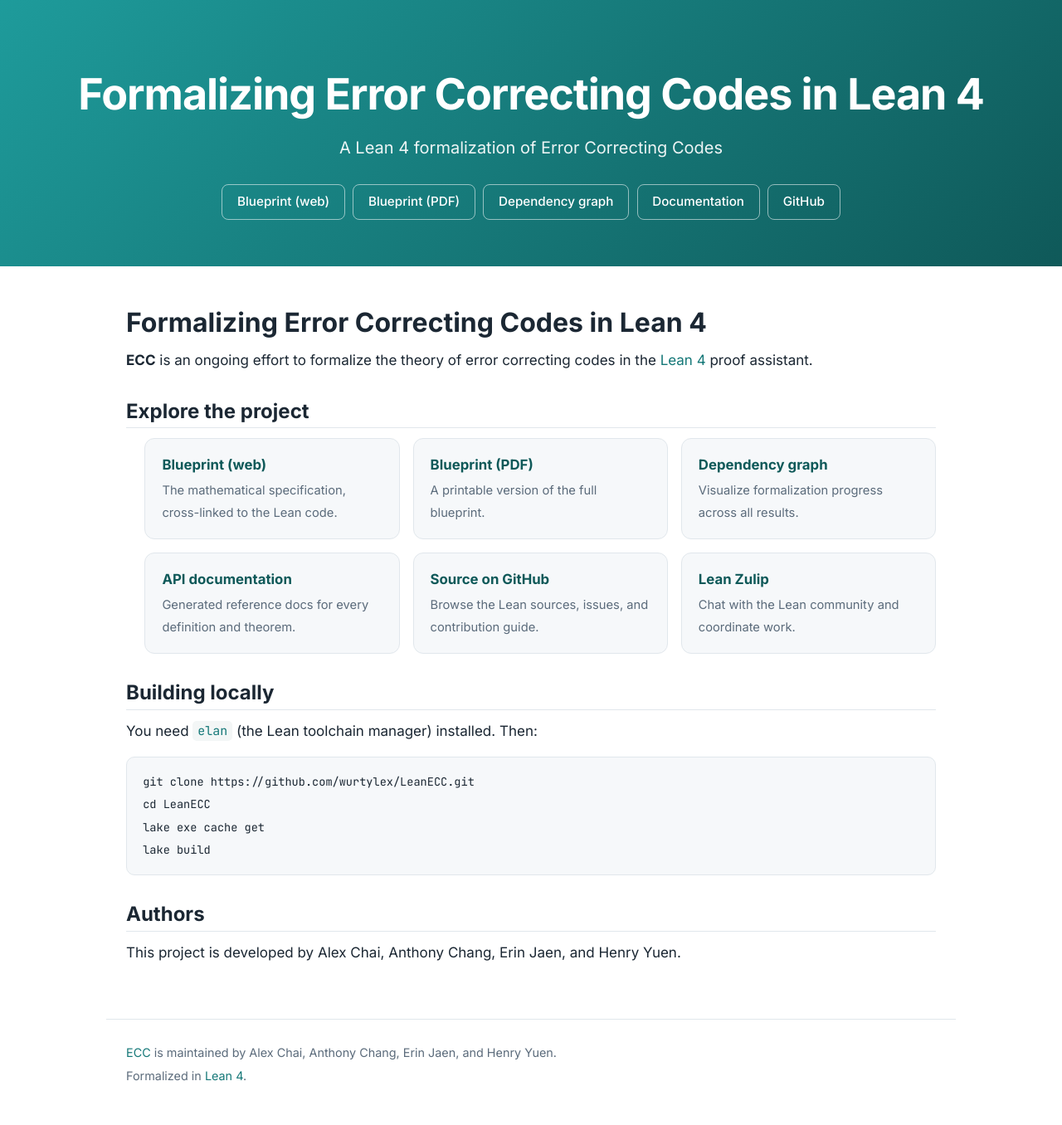
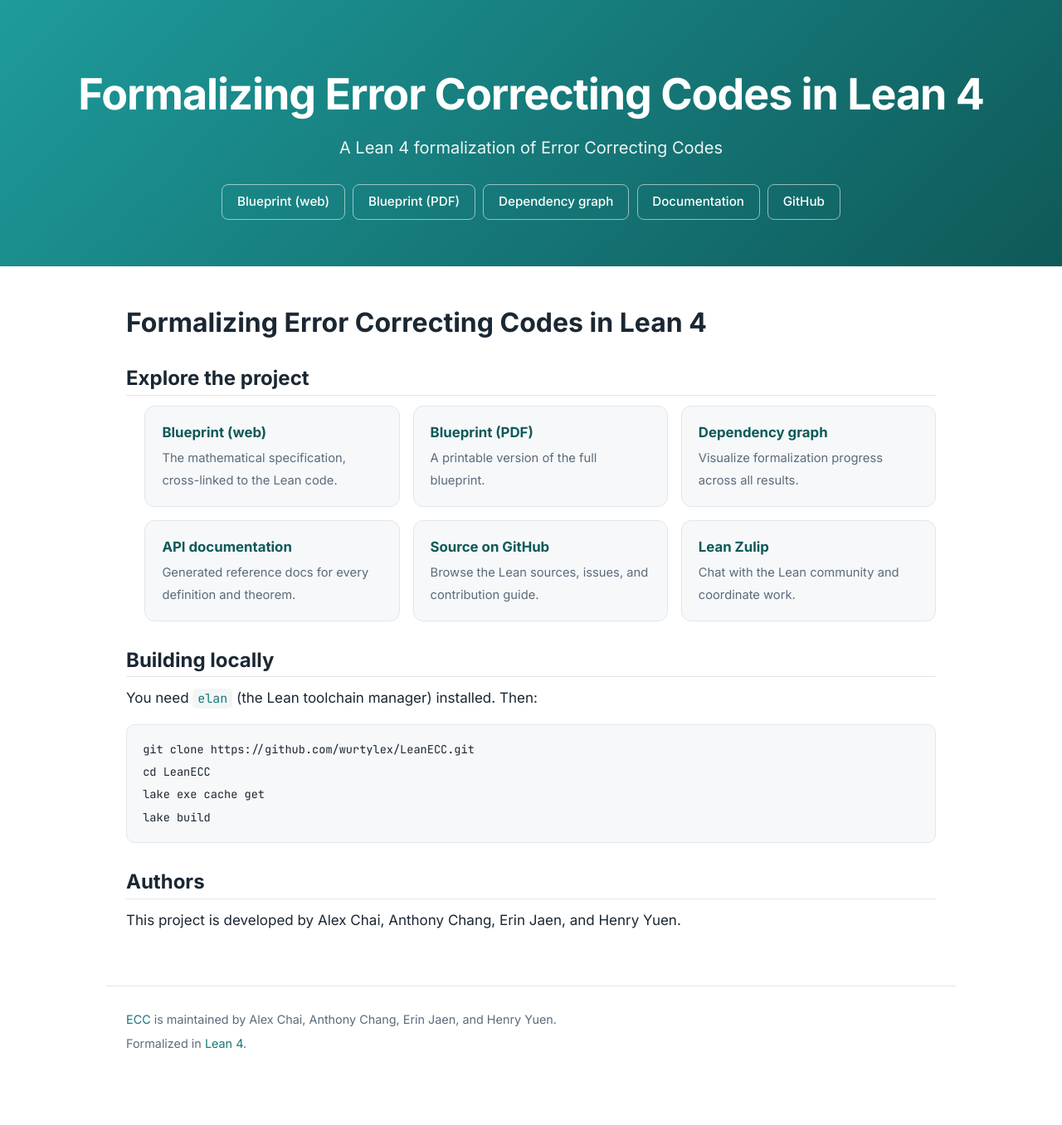
Before and after one commit to wurtylex/LeanECC, a Jekyll site: the page built from home_page/index.md, in a window 1280 px wide. Shown: the whole page at 83% size. Built offline with Jekyll 4.4.1, drawn with Linux system fonts in a browser that asks for light colours; our own code applies the rules of GitHub Pages for plain Markdown files; after the commit the page ends 1317 px from its top, so only the background shows below that.

Commit message:
changed home page

```diff
--- a/home_page/index.md
+++ b/home_page/index.md
@@ -4,9 +4,6 @@
 ---
 
 # Formalizing Error Correcting Codes in Lean 4
-
-**ECC** is an ongoing effort to formalize the theory of error correcting codes
-in the [Lean 4](https://lean-lang.org/) proof assistant.
 
 ## Explore the project
 
```
